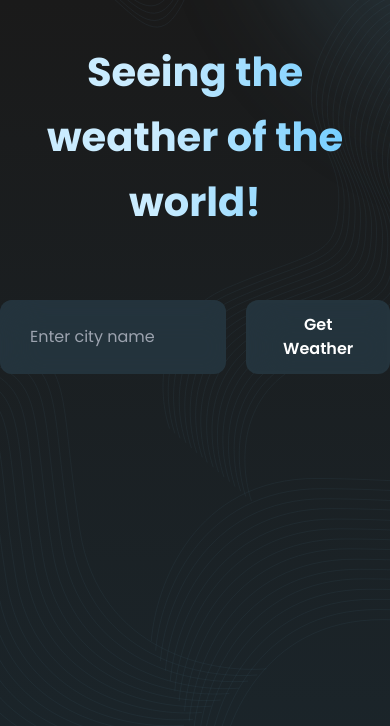
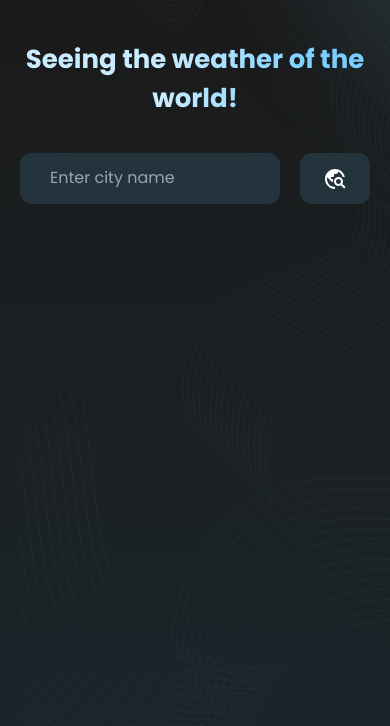
Before and after one commit to sunnatbekweb/weather-app, a React (Vite) app: page / in a window 390 px wide. Shown: the top 726 px of the page. Built offline with nearby package versions, Linux system fonts and the light colour scheme.

Commit message:
finished

```diff
--- a/src/components/WeatherInfo/index.tsx
+++ b/src/components/WeatherInfo/index.tsx
@@ -1,16 +1,15 @@
 import React from 'react';
 import { useSelector } from 'react-redux';
-import { Cloud, CloudQueue, WbSunny, Opacity, FlashOn } from '@mui/icons-material'; // Import icons from Material-UI
+import { Cloud, CloudQueue, WbSunny, FlashOn, Air } from '@mui/icons-material';
+import SpeedIcon from '@mui/icons-material/Speed';
+import AcUnitIcon from '@mui/icons-material/AcUnit';
+import WbTwilightIcon from '@mui/icons-material/WbTwilight';
 import { RootState } from '../../store/store';
 import './style.scss';
 
 const WeatherInfo: React.FC = () => {
     const weatherData = useSelector((state: RootState) => state.weather.weatherData);
     const error = useSelector((state: RootState) => state.weather.error);
-
-    const iconStyle = {
-        fontSize: '4rem',
-    };
 
     const getWeatherIcon = (weatherDescription: string): JSX.Element => {
         const iconStyle = {
@@ -31,7 +30,7 @@ const WeatherInfo: React.FC = () => {
                 style: { color: 'blue' }
             },
             'snow': {
-                icon: <Opacity />,
+                icon: <AcUnitIcon />,
                 style: { color: 'white' }
             },
             'thunderstorm': {
@@ -40,8 +39,16 @@ const WeatherInfo: React.FC = () => {
             },
         };
 
-        const { icon, style } = iconMapping[weatherDescription] || { icon: <WbSunny />, style: {} };
-        return React.cloneElement(icon, { style: { ...iconStyle, ...style } });
+        const words = weatherDescription.toLowerCase().split(' ');
+
+        for (const word of words) {
+            if (iconMapping[word]) {
+                const { icon, style } = iconMapping[word];
+                return React.cloneElement(icon, { style: { ...iconStyle, ...style } });
+            }
+        }
+
+        return React.cloneElement(<WbSunny />, { style: { ...iconStyle } });
     };
 
 
@@ -56,9 +63,48 @@ const WeatherInfo: React.FC = () => {
                                 {getWeatherIcon(weatherData.weather.description)}
                             </span>
                             <h2>{weatherData.city_name}, {weatherData.country_code}</h2>
-                            <p>Temperature: {weatherData.temp} °C</p>
-                            <div>
-                                <p>Description: {weatherData.weather.description}</p>
+                            <p className='temperature'>{weatherData.temp.toFixed()} °C</p>
+                            <p className='desc'>{weatherData.weather.description}</p>
+                            <div className='sun'>
+                                <div className='sun_container'>
+                                    <WbTwilightIcon style={{ color: 'orange', fontSize: '4em' }} />
+                                    <p>Sunrise:
+                                        <span>{weatherData.sunrise} </span>
+                                    </p>
+                                </div>
+                                <div className='sun_container'>
+                                    <WbTwilightIcon style={{ color: 'orangered', fontSize: '4em' }} />
+                                    <p>Sunset:
+                                        <span>{weatherData.sunset} </span>
+                                    </p>
+                                </div>
+                            </div>
+
+                            <div className='wind_aqi'>
+                                <div className='wind'>
+                                    <Air style={{ fontSize: "4em" }} />
+                                    <div className='text'>
+                                        <span>{weatherData.wind_spd.toFixed()} m/s</span>
+                                        <span>{weatherData.wind_cdir_full}</span>
+                                    </div>
+                                </div>
+
+                                <div className='aqi'>
+                                    <SpeedIcon style={{ fontSize: "4em" }} />
+                                    <div className='text'>
+                                        <span>{weatherData.aqi}</span>
+                                        <span>
+                                            {
+                                                weatherData.aqi < 50 ? "Good" : "" ||
+                                                    weatherData.aqi > 51 && weatherData.aqi < 100 ? "Moderate" : "" ||
+                                                        weatherData.aqi > 101 && weatherData.aqi < 150 ? "Unhealthy for Sentensive Groups" : "" ||
+                                                            weatherData.aqi > 151 && weatherData.aqi < 200 ? "Unhealthy" : "" ||
+                                                                weatherData.aqi > 201 && weatherData.aqi < 300 ? "Very Unhealthy" : "" ||
+                                                                    weatherData.aqi > 300 ? "" : "Hazardous"
+                                            }
+                                        </span>
+                                    </div>
+                                </div>
                             </div>
                         </div>
                     ) : (
--- a/src/components/WeatherInfo/style.scss
+++ b/src/components/WeatherInfo/style.scss
@@ -1,5 +1,6 @@
 .weather_info {
-    width: fit-content;
+    max-width: fit-content;
+    width: 100%;
     position: relative;
     display: flex;
     padding: 20px 52px 20px 52px;
@@ -9,4 +10,73 @@
     border-radius: 20px;
     background: #24353E;
     box-shadow: 10px 9px 70px 0px rgba(36, 53, 62, 0.40);
+
+    & .temperature {
+        color: #FFF;
+        font-size: 36px;
+        font-style: normal;
+        font-weight: 600;
+        line-height: 65px;
+        text-align: center;
+    }
+
+    & .desc {
+        color: #FFF;
+        font-size: 28px;
+        font-style: normal;
+        font-weight: 600;
+        line-height: 65px;
+        text-align: center;
+    }
+
+    & .sun {
+        display: flex;
+        align-items: center;
+        justify-content: space-around;
+
+        & .sun_container {
+            display: flex;
+            flex-direction: column;
+            align-items: center;
+            gap: 10px;
+
+            & p {
+                display: flex;
+                flex-direction: column;
+                justify-content: center;
+                align-items: center;
+                column-gap: 5px;
+
+                & span {
+                    display: flex;
+                    align-items: center;
+                    font-weight: 500;
+                }
+            }
+        }
+    }
+
+    & .wind_aqi {
+        display: flex;
+        justify-content: space-evenly;
+        gap: 10px;
+
+        & .wind,
+        .aqi {
+            display: flex;
+            flex-direction: column;
+            justify-content: center;
+            align-items: center;
+            margin-top: 20px;
+
+            & .text {
+                margin-top: 10px;
+                display: flex;
+                flex-direction: column;
+                align-items: center;
+                color: #FFF;
+                font-weight: 500;
+            }
+        }
+    }
 }
--- a/src/index.css
+++ b/src/index.css
@@ -6,4 +6,17 @@ body {
   font-family: 'Poppins', sans-serif;
   background: linear-gradient(to bottom, #1a1a1a, #1B262C);
   color: #ffffff;
+  overflow-x: hidden;
 }
+
+::-webkit-scrollbar {
+  width: 12px;
+}
+
+::-webkit-scrollbar-thumb {
+  background-color: #78CFFF;
+  border-radius: 20px;
+}
+::-webkit-scrollbar-track {
+  background-color: #1B262C;
+}
--- a/src/service/axios.ts
+++ /dev/null
@@ -1,8 +0,0 @@
-import axios from "axios";
-
-const api = axios.create({
-    baseURL: "https://api.weatherbit.io/v2.0/current"
-})
-
-
-export default api;
--- a/src/service/weatherApi/useApi.ts
+++ /dev/null
@@ -1,9 +0,0 @@
-import api from "../axios";
-const apiKey = "fc2d94057c7f4983b078d104a52d7315";
-const city = "Tashkent";
-
-const useWeatherApi = {
-    getWeather: () => api.get(`?city=${city}&key=${apiKey}`)
-};
-
-export default useWeatherApi;
--- a/src/store/slices/weatherSlice.ts
+++ b/src/store/slices/weatherSlice.ts
@@ -6,6 +6,10 @@ interface WeatherData {
     country_code: string;
     temp: number;
     wind_spd: number;
+    sunrise: string;
+    sunset: string;
+    wind_cdir_full: string;
+    aqi: number;
     weather: {
         description: string;
     };
--- a/src/weatherComponent/index.tsx
+++ b/src/weatherComponent/index.tsx
@@ -4,6 +4,7 @@ import { useDispatch, useSelector } from 'react-redux';
 import { AppDispatch, fetchWeather } from '../store/store';
 import { RootState } from '../store/store';
 import WeatherInfo from '../components/WeatherInfo';
+import TravelExploreIcon from '@mui/icons-material/TravelExplore';
 
 const WeatherComponent: React.FC = () => {
   const dispatch = useDispatch<AppDispatch>();
@@ -32,6 +33,7 @@ const WeatherComponent: React.FC = () => {
           className='country_inp'
         />
         <button className='btn' onClick={handleFetchWeather}>Get Weather</button>
+        <button className='btn2' onClick={handleFetchWeather}><TravelExploreIcon /></button>
       </div>
 
       <div className='wrapper'>
--- a/src/weatherComponent/style.scss
+++ b/src/weatherComponent/style.scss
@@ -1,17 +1,20 @@
 .weather_comp {
-    height: 100vh;
+    min-height: 100vh;
     position: relative;
     padding: 40px 0;
 
     & .image_container {
         width: 100%;
+        min-height: 100vh;
         position: absolute;
         top: 0;
         z-index: -1;
 
         & .bg_image {
             width: 100%;
-            height: 100vh;
+            height: 100%;
+            min-height: 100vh;
+            object-position: center;
             object-fit: cover;
         }
     }
@@ -69,6 +72,10 @@
                 border: 3px solid #78CFFF;
             }
         }
+
+        & .btn2 {
+            display: none;
+        }
     }
 
     & .wrapper {
@@ -76,3 +83,60 @@
         justify-content: center;
     }
 }
+
+@media only screen and (max-width: 768px) {
+    .weather_comp {
+        padding: 40px 20px;
+
+        & h2 {
+            font-size: 32px;
+        }
+
+        & .input_container {
+            margin: 35px auto 32px auto;
+        }
+    }
+}
+
+@media only screen and (max-width: 680px) {
+    .weather_comp {
+        & .input_container {
+            & .btn {
+                display: none;
+            }
+
+            & .btn2 {
+                display: block;
+                border-radius: 12px;
+                background: #24343D;
+                box-shadow: 10px 10px 30px 0px rgba(36, 52, 61, 0.60) inset;
+                padding: 10px 20px;
+                transition: all 0.3s ease;
+                border: 3px solid transparent;
+                font-weight: 600;
+            }
+        }
+    }
+}
+
+@media only screen and (max-width: 575px) {
+    .weather_comp {
+        & h2 {
+            font-size: 36px;
+            font-style: normal;
+            font-weight: 700;
+            line-height: normal;
+        }
+    }
+}
+
+@media only screen and (max-width: 450px) {
+    .weather_comp {
+        & h2 {
+            font-size: 26px;
+            font-style: normal;
+            font-weight: 700;
+            line-height: normal;
+        }
+    }
+}
```
